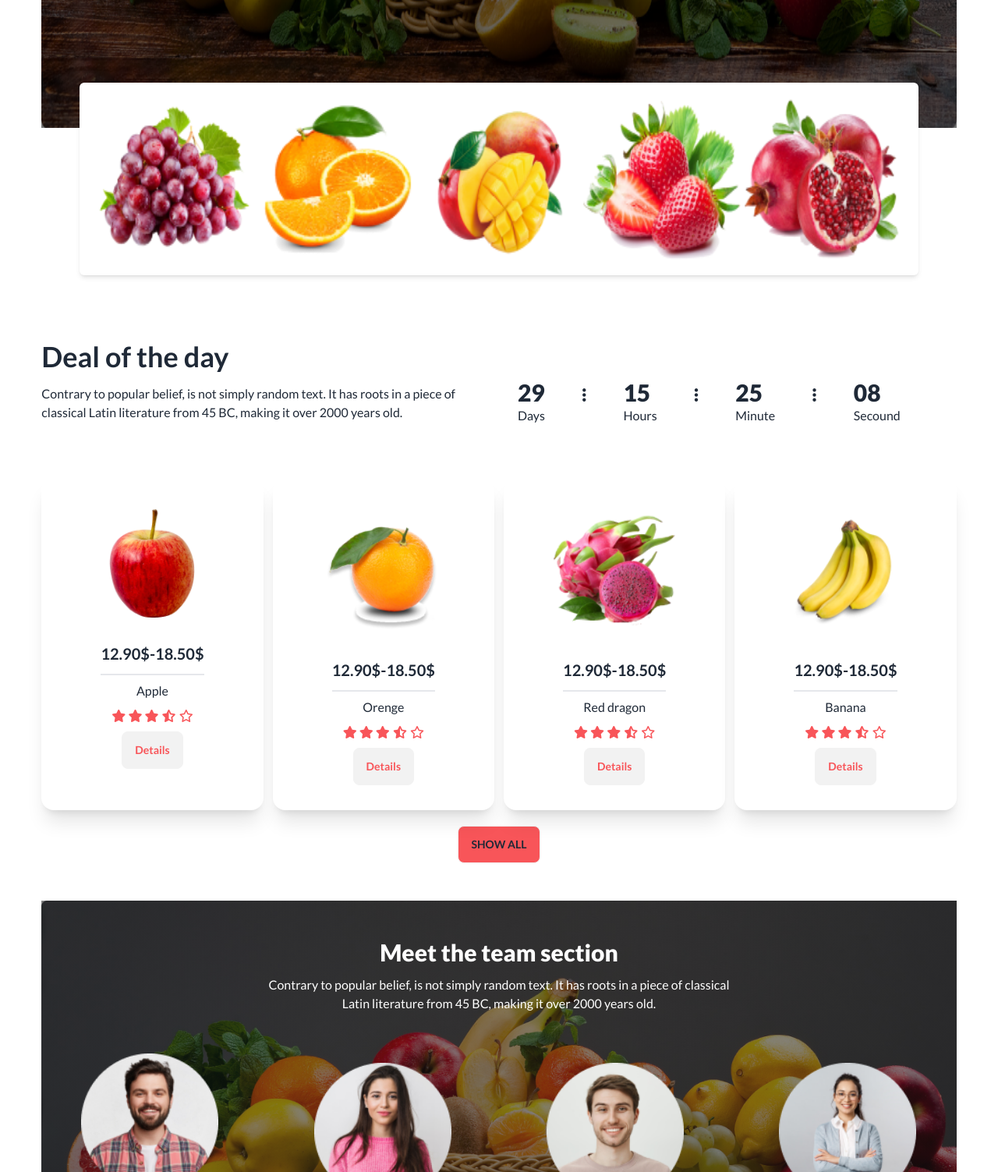
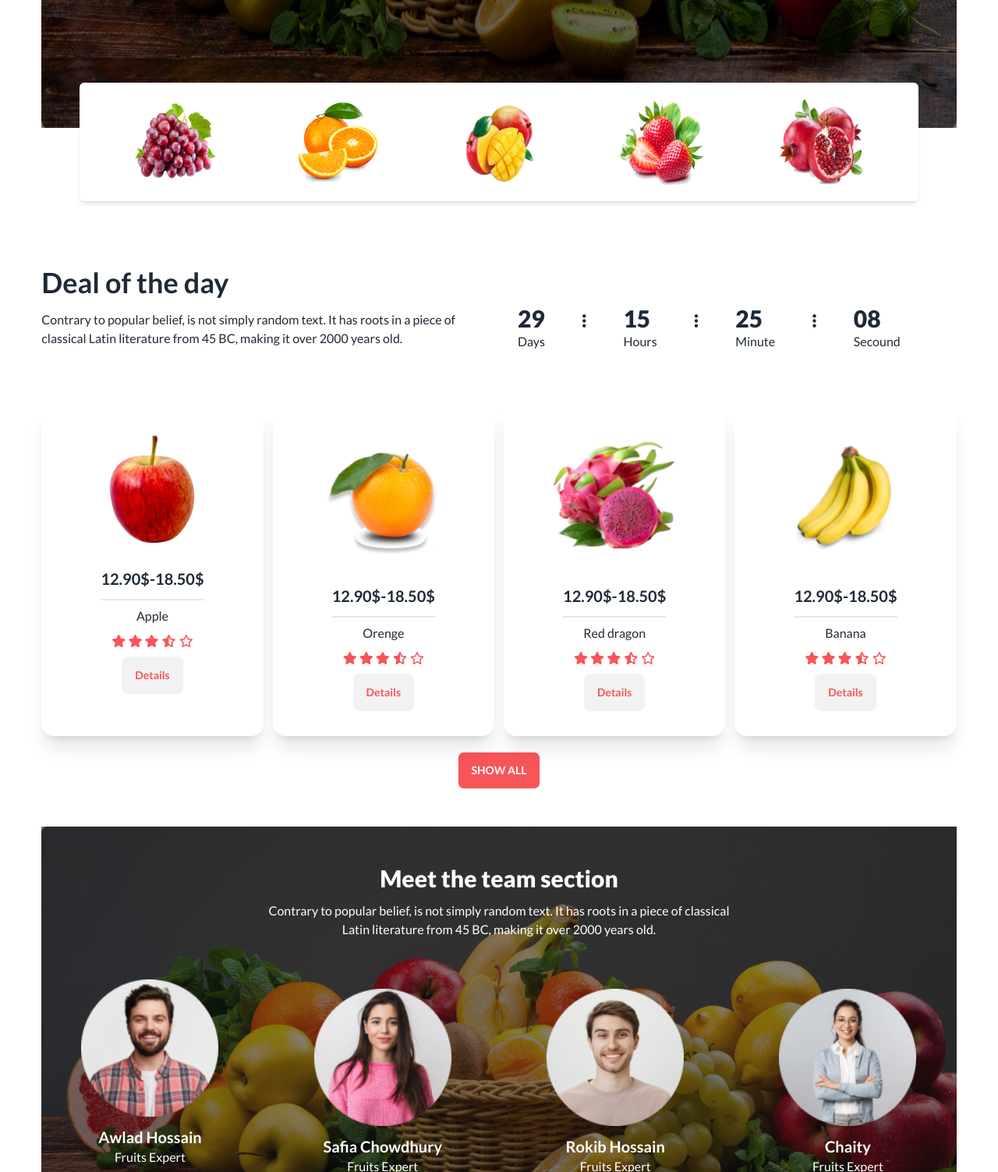
Before and after one commit to DipuDebnath1/fruit-brust, a plain HTML site: page index.html in a window 1280 px wide. Shown: the part 820-2323 px from the top of the page at 78% size. Drawn offline with nearby package versions, Linux system fonts and the light colour scheme; grey boxes are pictures that could not be loaded.

Commit message:
footer part

```diff
--- a/index.html
+++ b/index.html
@@ -137,11 +137,11 @@
     </div>
 
     <div class="relative hidden lg:flex  lg:justify-around bg-white w-11/12 mx-auto rounded-md shadow-md p-5 -top-16 -bottom-10">
-      <img class="w-full" src="images/fruit1.png" alt="">
-      <img class="w-full" src="images/fruit2.png" alt="">
-      <img class="w-full" src="images/fruit3.png" alt="">
-      <img class="w-full" src="images/fruit4.png" alt="">
-      <img class="w-full" src="images/fruit5.png" alt="">
+      <img class="w-28" src="images/fruit1.png" alt="">
+      <img class="w-28" src="images/fruit2.png" alt="">
+      <img class="w-28" src="images/fruit3.png" alt="">
+      <img class="w-28" src="images/fruit4.png" alt="">
+      <img class="w-28" src="images/fruit5.png" alt="">
     </div>
   </div>
   </header>
@@ -362,7 +362,7 @@
         </form>
       </dialog>
     </div>
-    <p class="text-center"><button class="btn bg-precolor">Show All</button></p>
+    <p class="text-center"><button class="btn bg-precolor text-white">Show All</button></p>
   </div>
   <!-- meet our team  -->
   <div class="w-11/12 mx-auto my-12 text-center space-y-3 meet py-12 text-white">
```
